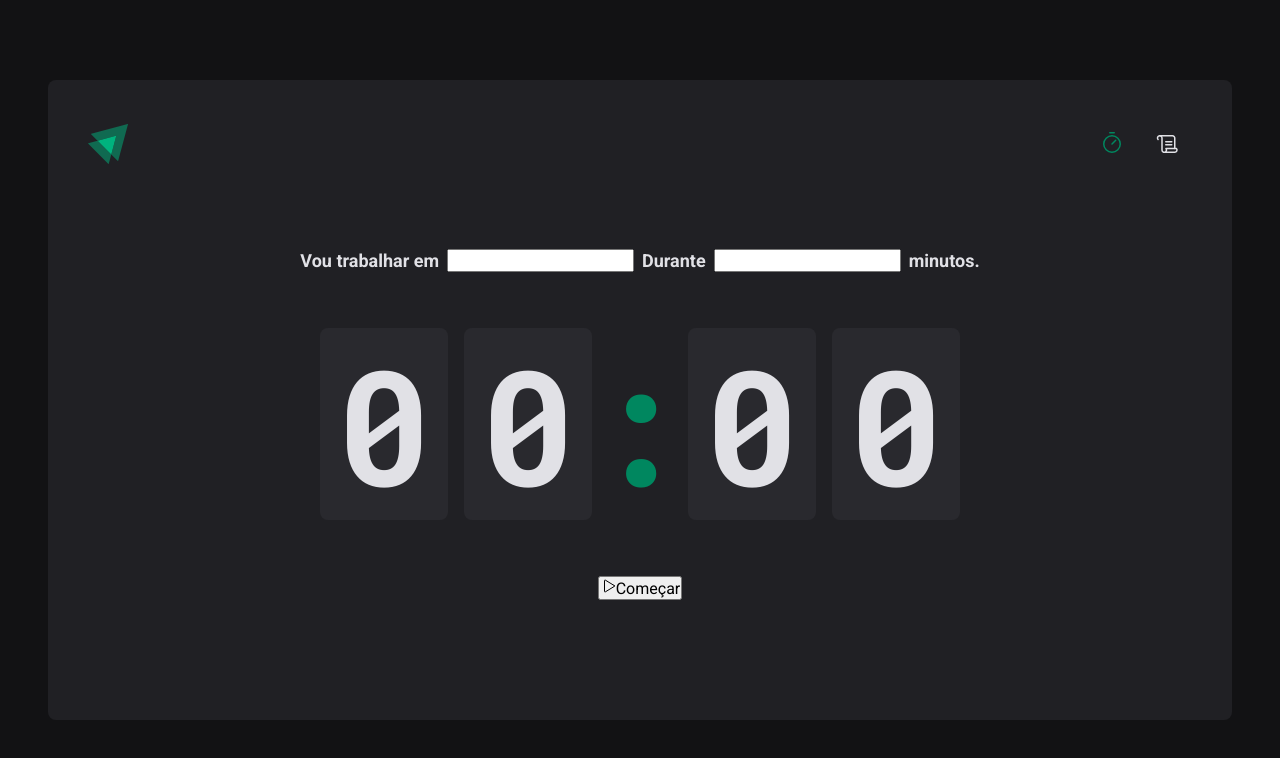
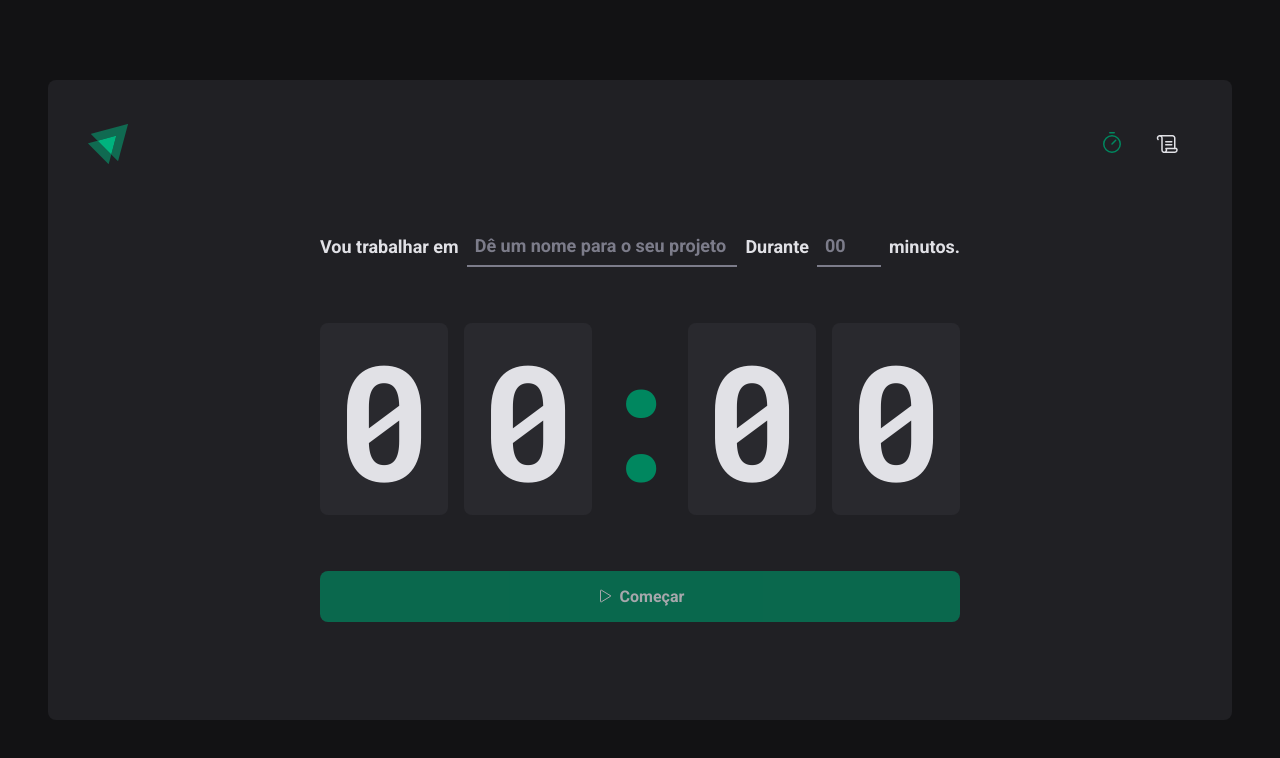
Before and after one commit to wwilliamsantana/ignite-pomodoro, a React (Vite) app: page / in a window 1280 px wide. Shown: the top 758 px of the page. Built offline with nearby package versions, Linux system fonts and the light colour scheme.

Commit message:
Páginas e rotas - Finalização da Home

```diff
--- a/src/pages/Home/index.tsx
+++ b/src/pages/Home/index.tsx
@@ -3,7 +3,10 @@
   CountdownContainer,
   FormContainer,
   HomeContainer,
+  MinutesAmountInput,
   Separator,
+  StartCountdownButton,
+  TaskInput,
 } from './styles'
 
 export function Home() {
@@ -12,10 +15,14 @@
       <form action="">
         <FormContainer>
           <label htmlFor="task">Vou trabalhar em</label>
-          <input id="task" />
+          <TaskInput id="task" placeholder="Dê um nome para o seu projeto" />
 
           <label htmlFor="minutesAmount">Durante</label>
-          <input type="number" id="minutesAmount" />
+          <MinutesAmountInput
+            type="number"
+            id="minutesAmount"
+            placeholder="00"
+          />
 
           <span>minutos.</span>
         </FormContainer>
@@ -28,10 +35,10 @@
           <span>0</span>
         </CountdownContainer>
 
-        <button type="submit">
+        <StartCountdownButton disabled type="submit">
           <Play />
           Começar
-        </button>
+        </StartCountdownButton>
       </form>
     </HomeContainer>
   )
--- a/src/pages/Home/styles.ts
+++ b/src/pages/Home/styles.ts
@@ -28,6 +28,34 @@
   flex-wrap: wrap;
 `
 
+const BaseInput = styled.input`
+  background: transparent;
+  height: 2.5rem;
+  border: 0;
+  border-bottom: 2px solid ${(props) => props.theme['gray-500']};
+  font-weight: bold;
+  font-size: 1.125rem;
+  padding: 0 0.5rem;
+  color: ${(props) => props.theme['gray-100']};
+
+  &:focus {
+    box-shadow: none;
+    border-color: ${(props) => props.theme['green-500']};
+  }
+
+  &::placeholder {
+    color: ${(props) => props.theme['gray-500']};
+  }
+`
+
+export const TaskInput = styled(BaseInput)`
+  flex: 1;
+`
+
+export const MinutesAmountInput = styled(BaseInput)`
+  width: 4rem;
+`
+
 export const CountdownContainer = styled.div`
   font-family: 'Roboto Mono', monospace;
   font-size: 10rem;
@@ -51,3 +79,30 @@
   display: flex;
   justify-content: center;
 `
+export const StartCountdownButton = styled.button`
+  width: 100%;
+  border: 0;
+  padding: 1rem;
+  border-radius: 8px;
+
+  display: flex;
+  align-items: center;
+  justify-content: center;
+
+  gap: 0.5rem;
+  font-weight: bold;
+
+  cursor: pointer;
+
+  background: ${(props) => props.theme['green-500']};
+  color: ${(props) => props.theme['gray-100']};
+
+  &:hover:not(:disabled) {
+    background: ${(props) => props.theme['green-700']};
+  }
+
+  &:disabled {
+    opacity: 0.7;
+    cursor: not-allowed;
+  }
+`
```
